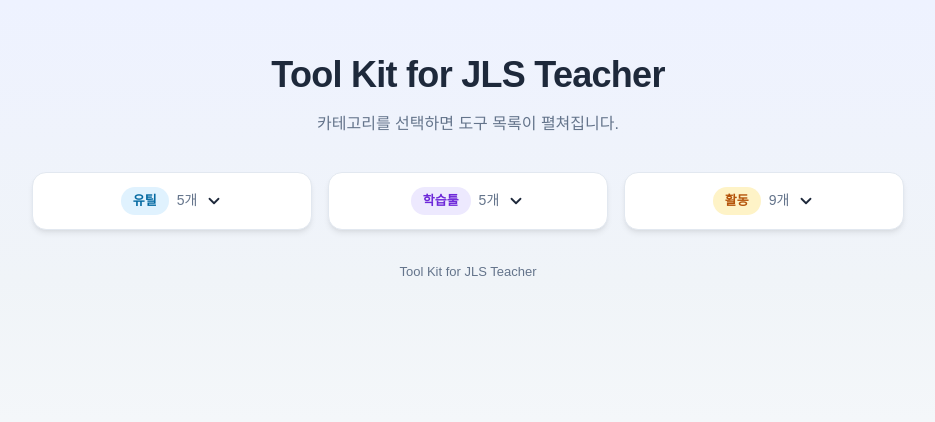
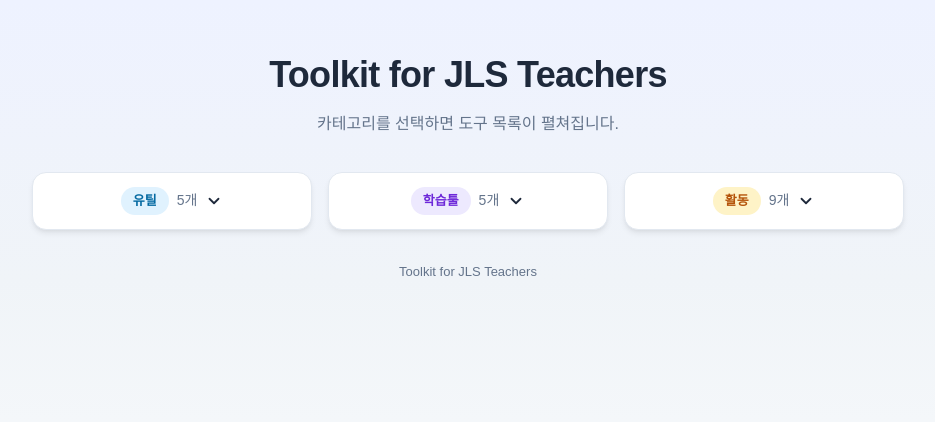
Before and after one commit to EthanT1619/teacher-toolkit, a plain HTML site: page index.html in a window 1280 px wide. Shown: the whole page, without its empty margins (172-1107 px from the left). Drawn offline with Linux system fonts and the light colour scheme.

Commit message:
Add files via upload

```diff
--- a/index.html
+++ b/index.html
@@ -3,8 +3,8 @@
 <head>
   <meta charset="UTF-8">
   <meta name="viewport" content="width=device-width, initial-scale=1.0">
-  <meta name="description" content="Tool Kit for JLS Teacher — 수업용 유틸, 학습툴, 활동 모음">
-  <title>Tool Kit for JLS Teacher</title>
+  <meta name="description" content="Toolkit for JLS Teachers — 수업용 유틸, 학습툴, 활동 모음">
+  <title>Toolkit for JLS Teachers</title>
   <style>
     :root {
       --bg: #f0f4f8;
@@ -210,7 +210,7 @@
 <body>
   <div class="wrap">
     <header>
-      <h1>Tool Kit for JLS Teacher</h1>
+      <h1>Toolkit for JLS Teachers</h1>
       <p>카테고리를 선택하면 도구 목록이 펼쳐집니다.</p>
     </header>
 
@@ -271,7 +271,7 @@
       </details>
     </div>
 
-    <footer>Tool Kit for JLS Teacher</footer>
+    <footer>Toolkit for JLS Teachers</footer>
   </div>
 </body>
 </html>
```
